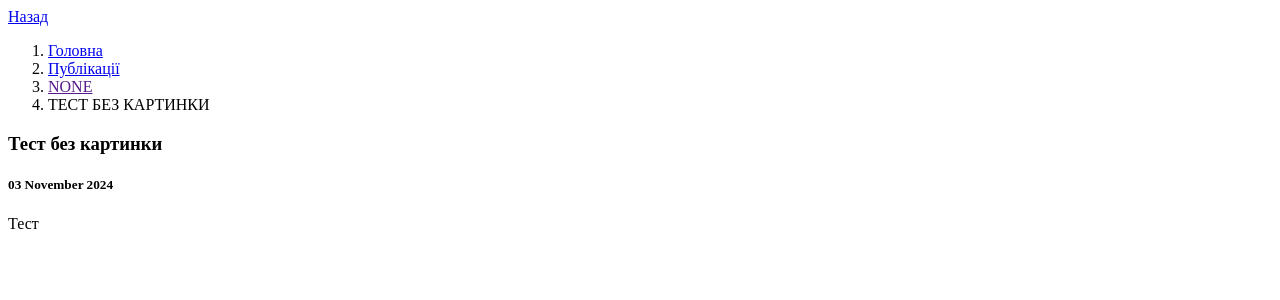
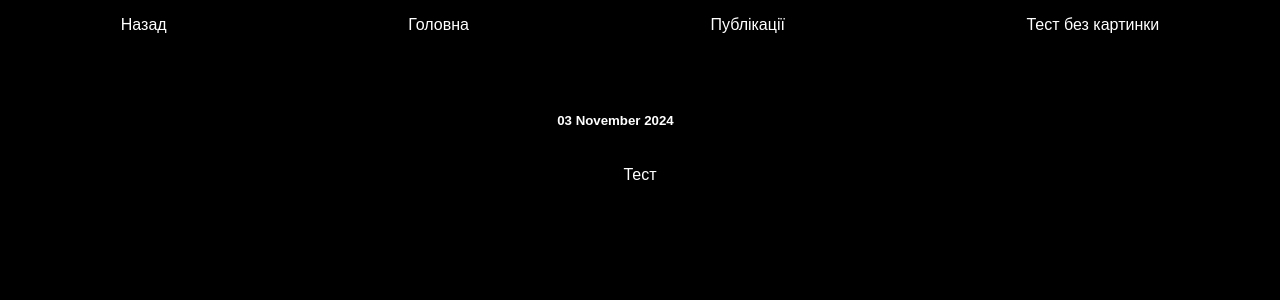
Before and after one commit to Kibooto/DjangoLab1, a Django app: a page that uses LearnDjango/app_blog/templates/article_detail.html in a window 1280 px wide. Shown: the top 300 px of the page. Run offline with Django 5.2, Linux system fonts and the light colour scheme; data comes from the database, SQL or seed files in the repository.

Commit message:
added css file

```diff
--- a/LearnDjango/app_blog/templates/article_detail.html
+++ b/LearnDjango/app_blog/templates/article_detail.html
@@ -1,34 +1,30 @@
+{% load static %}
 <!DOCTYPE html>
 <html lang="en">
 <head>
     <meta charset="UTF-8">
+    <link rel="stylesheet" href="{% static 'css/styles.css' %}">
     <title>{{ item.title }}</title>
 </head>
 <body>
-{% load static %}
+    <div class="nav">
+            <a href="/articles">Назад</a>
+            <a href="/">Головна</a>
+            <a href="{% url 'articles-list' %}">Публікації</a>
+            <p class="text-white">{{ item.title }}</p>
+    </div>
+    <div class="container">
         <div>
-<a href="/articles">Назад</a>
-<ol class="breadcrumb">
-<li><a href="/">Головна</a></li>
-<li><a href="{% url 'articles-list' %}">Публікації</a></li>
-<li><a href="{{ item.category.get_absolute_url }}">{{ item.category|upper }}</a></li>
-<li>{{ item.title|upper }}</li>
-</ol>
-<div>
-<h3>
-{{ item.title }}
-</h3>
-<h5>
-{{ item.pub_date|date:"d E Y"|safe|linebreaks }}
-</h5>
+            <h3>{{ item.title }}</h3>
+            <h5 class="text-white">{{ item.pub_date|date:"d E Y"|safe|linebreaks }}</h5>
         </div>
         <div>
-{{ item.description|escape|safe }}
+            <p class="text-white">{{item.description}}</p>
             {% if item.images.all %}
                 <img class="img" src="{{ item.images.all.0.image.url }}" alt="" />
             {% endif %}
         </div>
-<div class=‘clearfix’></div>
+        <div class='clearfix'></div>
     </div>
 </body>
 </html>
--- /dev/null
+++ b/LearnDjango/static/css/styles.css
@@ -0,0 +1,76 @@
+body {
+    display: flex;
+    flex-direction: column;
+    justify-content: start;
+    font-family: Arial, sans-serif;
+    margin: 0;
+    padding: 0;
+    background-color: black;
+    min-height: 100vh;
+}
+
+a {
+    text-decoration: none;
+    transition: all 0.3s ease-in-out;
+    color: white;
+}
+
+a:hover {
+    text-decoration: underline;
+}
+
+.container {
+    display: flex;
+    flex-direction: column;
+    align-items: center;
+    justify-content: center;
+    width: 100%;
+    padding: 0;
+}
+
+.text-white {
+    color: white;
+}
+
+.link-btn {
+    display: flex;
+    justify-content: center;
+    background-color: #ffffff;
+    color: rgb(0, 0, 0);
+    padding: 14px 20px;
+    margin: 8px 0;
+    border: none;
+    border-radius: 4px;
+    cursor: pointer;
+    width: 250px;
+    transition: all 0.3s ease-in-out;
+}
+
+.link-btn:hover {
+    background-color: #f1f1f1;
+    border-radius: 10px;
+}
+
+.articles-row {
+    display: flex;
+    flex-direction: column;
+    justify-content: center;
+    align-items: center;
+    border: 1px solid white;
+    border-radius: 3px;
+    margin-bottom: 50px;
+}
+
+.img {
+    width: 450px;
+    height: auto;
+    border: white 1px solid;
+}
+
+.nav {
+    width: 100%;
+    display: flex;
+    justify-content: space-around;
+    align-items: center;
+    padding-left: 0px 50px;
+}
```
Also changed, not shown: LearnDjango/LearnDjango/settings.py (+9 -5 lines), LearnDjango/app_blog/templates/articles_list.html (+9 -5 lines), LearnDjango/app_blog/templates/index.html (+8 -17 lines). Lines whose indentation alone changed are shown as unchanged.
